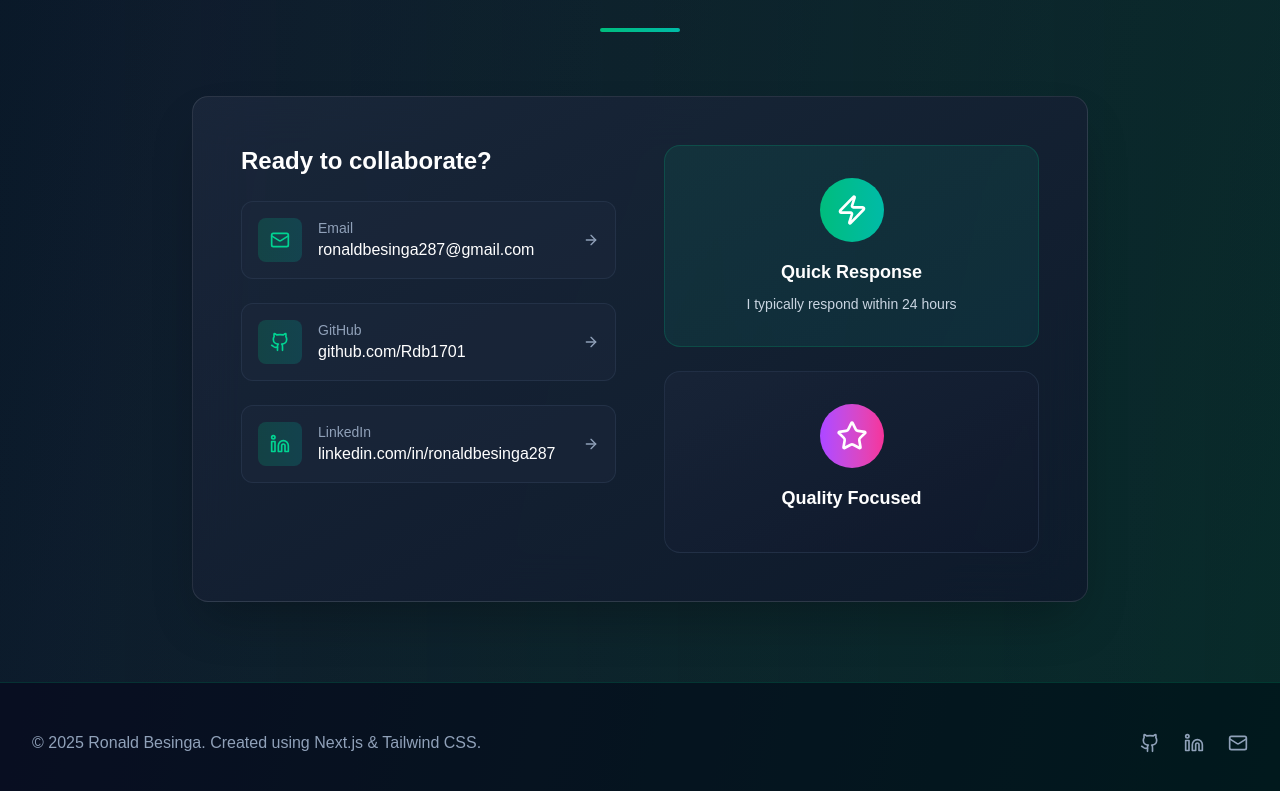
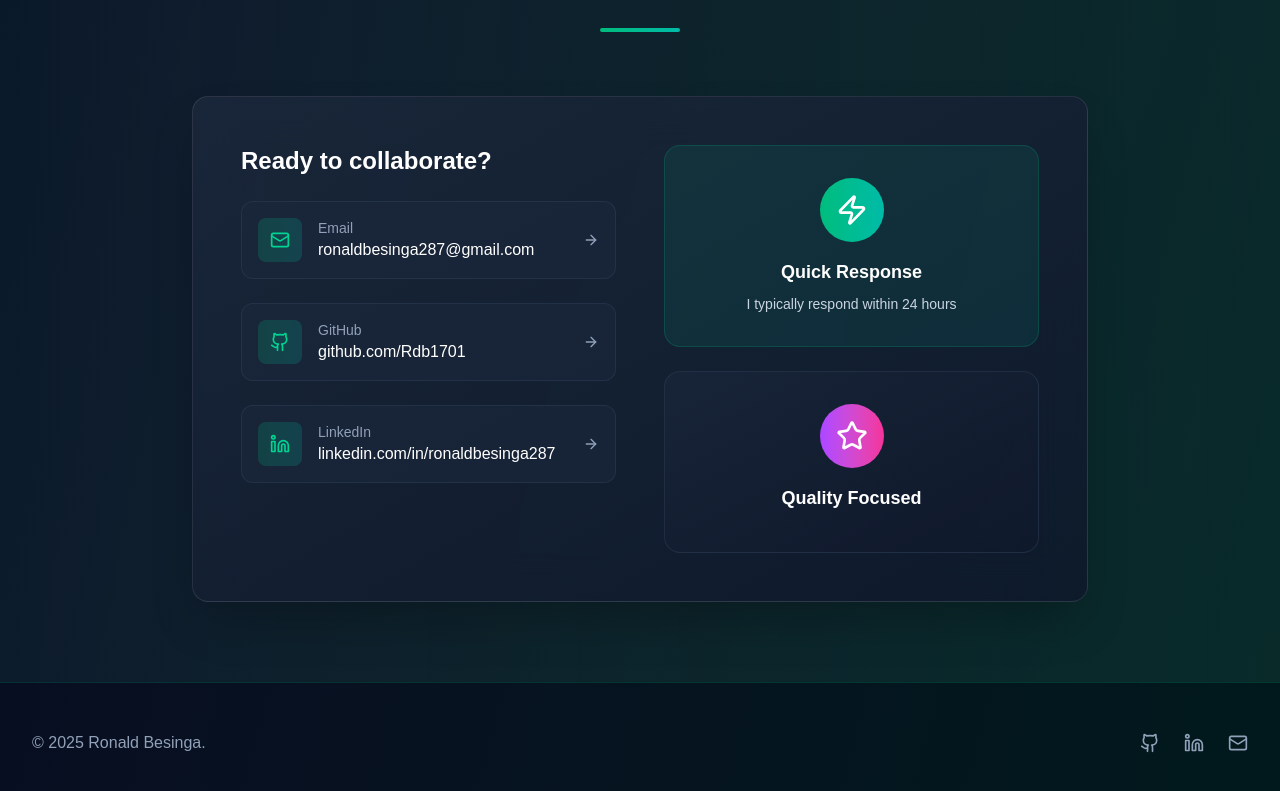
Before and after one commit to Rdb1701/portfolio, a Next.js app: page / in a window 1280 px wide. Shown: the part 4290-5081 px from the top of the page. Built offline with nearby package versions, Linux system fonts and the light colour scheme.

Commit message:
update on the page.tsx

```diff
--- a/app/page.tsx
+++ b/app/page.tsx
@@ -621,7 +621,7 @@ export default function Portfolio() {
         <div className="max-w-7xl mx-auto">
           <div className="flex flex-col md:flex-row justify-between items-center space-y-4 md:space-y-0">
             <div className="text-slate-400">
-              © {new Date().getFullYear()} Ronald Besinga. Created using Next.js & Tailwind CSS.
+              © {new Date().getFullYear()} Ronald Besinga.
             </div>
             <div className="flex space-x-6">
               {[
```
